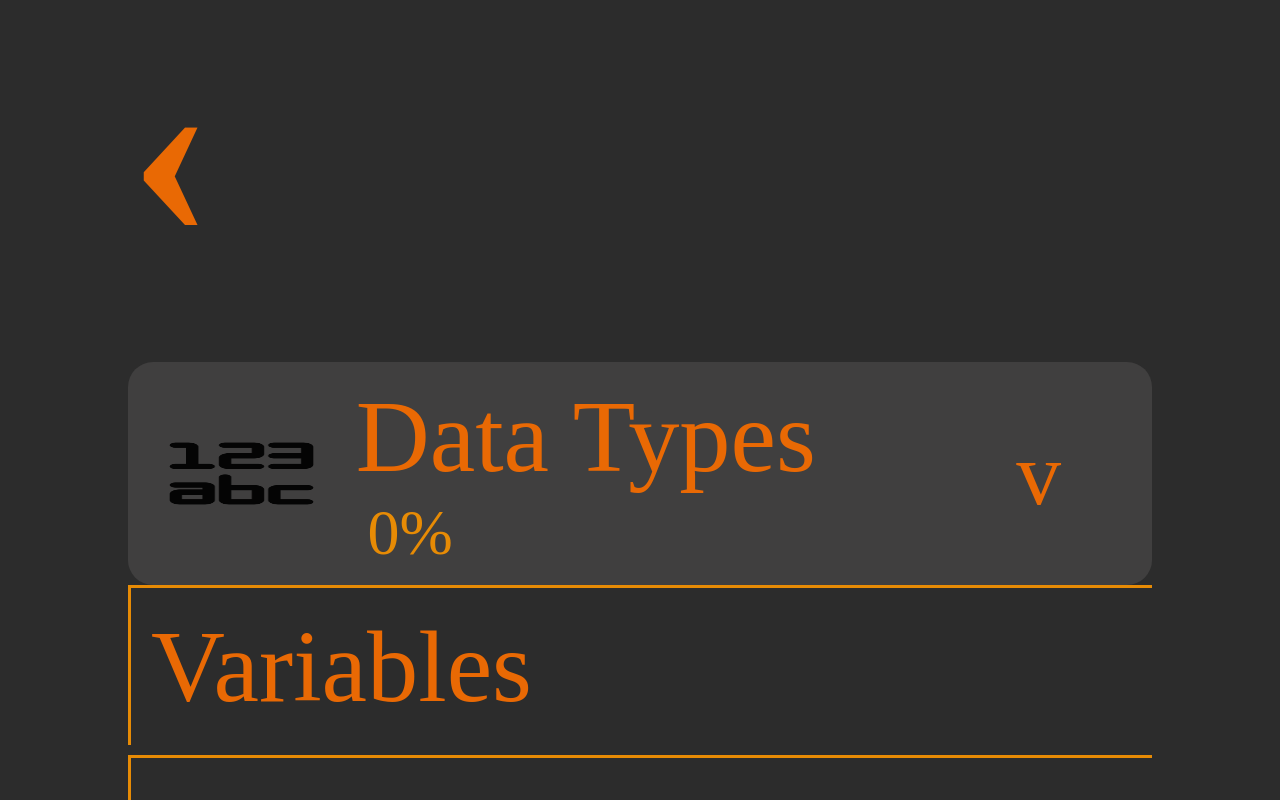
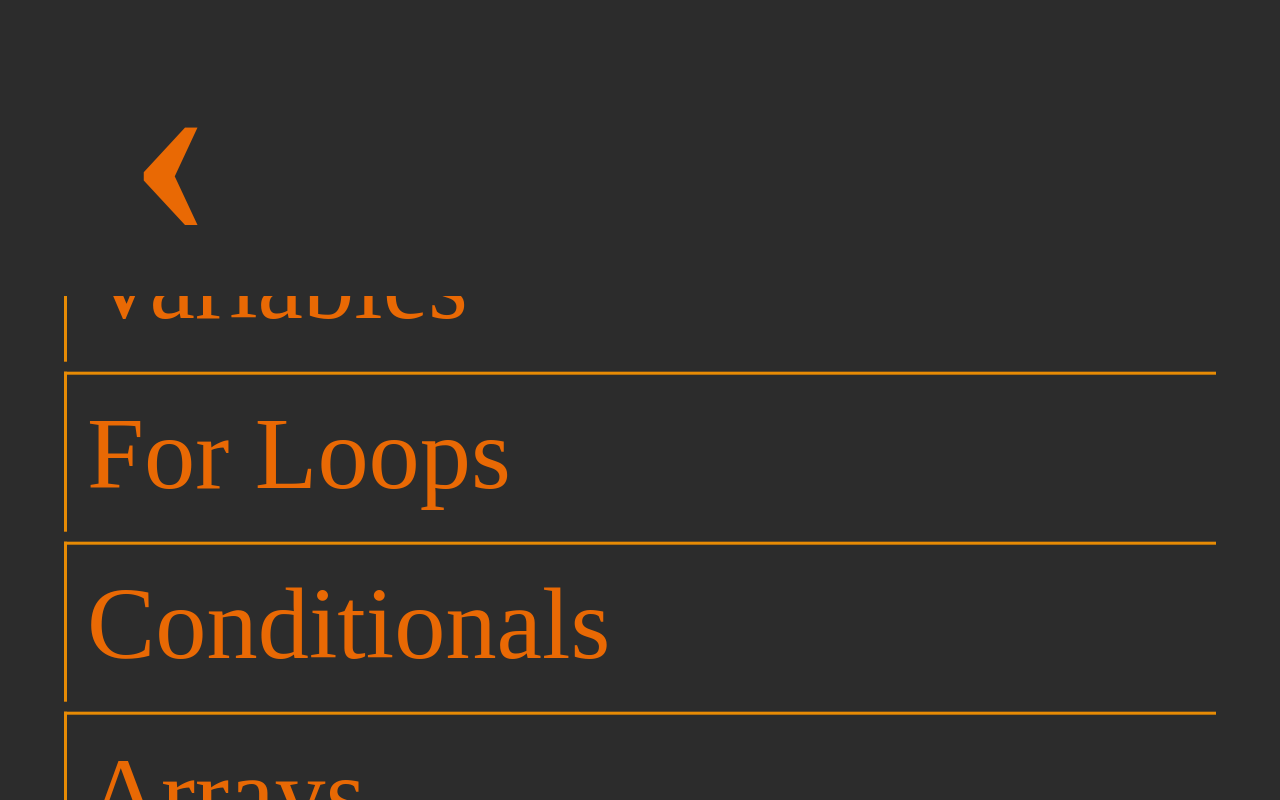
Before and after one commit to NinaEmiko/code-jawn, a React (Vite) app in the folder frontend/: page / in a window 1280 px wide. Both pictures are taken after a click on the picture 190 px from the left and 509 px from the top of the page. Shown: the top 800 px of the page. Built offline with nearby package versions, Linux system fonts and the light colour scheme; the HTML template or start-up script is replaced by a standard one; a web font is replaced by a local one.

Commit message:
Fixed lesson button styling

```diff
--- a/frontend/src/flow/3-languages/JavaSections.tsx
+++ b/frontend/src/flow/3-languages/JavaSections.tsx
@@ -13,7 +13,7 @@
 
   return (
    <>
-        {activeTab === "Java Lessons" &&
+      {activeTab === "Java Lessons" &&
             <SelectJavaLesson
               props={{
                 handleRedirectJavaLessons:handleRedirectJavaLessons,
--- a/frontend/src/flow/5-lessons/JavaLessons/JavaDataTypes/JavaDataTypesInts.tsx
+++ b/frontend/src/flow/5-lessons/JavaLessons/JavaDataTypes/JavaDataTypesInts.tsx
@@ -1,6 +1,4 @@
 import { useState } from "react";
-import Container from "../../../../components/Container"
-import Display from "../../../../components/Display"
 import JavaDataTypesIntsQuestion1 from "../../../6-questions/JavaQuestions/JavaDataTypesInts/JavaDataTypesIntsQuestion1";
 import JavaDataTypesIntsQuestion4 from "../../../6-questions/JavaQuestions/JavaDataTypesInts/JavaDataTypesIntsQuestion4";
 import ProgressTracker from "../../../../components/ProgressTracker";
@@ -25,10 +23,9 @@
     }
 
   return (
-    <Container>
+    <>
         <button className="back-btn-jawn" onClick={handleBackClick}>{"‹"}</button>
         <ProgressTracker props={{questionsAnswered:questionsAnswered,totalQuestions:2}}/>
-        <Display>
         <div className="parent-jawn">
             <div className="child-jawn">
             {questionsAnswered === 0 &&
@@ -48,8 +45,7 @@
                 }
             </div>
         </div>
-        </Display>
-    </Container>
+    </>
   )
 }
 
--- a/frontend/src/flow/5-lessons/JavaLessons/JavaDataTypes/JavaDataTypesStrings.tsx
+++ b/frontend/src/flow/5-lessons/JavaLessons/JavaDataTypes/JavaDataTypesStrings.tsx
@@ -1,6 +1,4 @@
 import { useState } from "react";
-import Container from "../../../../components/Container"
-import Display from "../../../../components/Display"
 import JavaDataTypesStringsQuestion1 from "../../../6-questions/JavaQuestions/JavaDataTypesStrings/JavaDataTypesStringsQuestion1";
 import JavaDataTypesStringsQuestion2 from "../../../6-questions/JavaQuestions/JavaDataTypesStrings/JavaDataTypesStringsQuestion2";
 import JavaDataTypesStringsQuestion3 from "../../../6-questions/JavaQuestions/JavaDataTypesStrings/JavaDataTypesStringsQuestion3";
@@ -27,10 +25,9 @@
     }
 
   return (
-    <Container>
+    <>
         <button className="back-btn-jawn" onClick={handleBackClick}>{"‹"}</button>
         <ProgressTracker props={{questionsAnswered:questionsAnswered,totalQuestions:4}}/>
-        <Display>
         <div className="parent-jawn">
             <div className="child-jawn">
             {questionsAnswered === 0 &&
@@ -55,8 +52,7 @@
                 }
             </div>
         </div>
-        </Display>
-    </Container>
+    </>
   )
 }
 
--- a/frontend/src/flow/5-lessons/JavaLessons/JavaVariables/JavaVariables.tsx
+++ b/frontend/src/flow/5-lessons/JavaLessons/JavaVariables/JavaVariables.tsx
@@ -1,6 +1,4 @@
 import { useState } from "react"
-import Container from "../../../../components/Container"
-import Display from "../../../../components/Display"
 import JavaVariableQuestion1 from "../../../6-questions/JavaQuestions/JavaVariablesQuestions.tsx/JavaVariableQuestion1"
 import JavaVariableQuestion2 from "../../../6-questions/JavaQuestions/JavaVariablesQuestions.tsx/JavaVariableQuestion2"
 import JavaVariableQuestion3 from "../../../6-questions/JavaQuestions/JavaVariablesQuestions.tsx/JavaVariableQuestion3"
@@ -29,8 +27,7 @@
 
 
   return (
-    <Container>
-        <Display>
+    <>
         <div className="parent-jawn">
             <div className="child-jawn">
                 {questionsAnswered === 0 &&
@@ -55,8 +52,7 @@
                 }
             </div>
         </div>
-        </Display>
-    </Container>
+    </>
   )
 }
 
--- a/frontend/src/styling/Display.css
+++ b/frontend/src/styling/Display.css
@@ -17,26 +17,17 @@
 
 /* PARENT */
 
-.parent-jawn-lessons{
-    position: relative;
-    width: 100%;
-    overflow: auto;
-    height: 100%;
-    margin-top: 15px;
-    margin-bottom: 15px;
-}
-.parent-jawn{
+.parent-jawn .parent-jawn-lessons{
     position: relative;
     height: 100%;
     width: 100%;
     overflow-y: hidden;
     overflow: auto;
-
 }
 
 /* CHILD */
 
-.child-jawn{
+.child-jawn, .child-jawn-lessons{
     align-items: center;
     justify-content: center;
     /* text-align: center; Messing up answer button styling */
@@ -45,16 +36,6 @@
     left: 50%;
     transform: translate(-50%, -50%);
     width: 90%;
-}
-
-.child-jawn-lessons{
-    text-align: center;
-    position: absolute;
-    top: 0;
-    left: 50%;
-    transform: translateX(-50%);
-    width: 80%;
-    box-sizing: border-box;
 }
 
 /* TEXT */
```
Lines whose indentation alone changed are shown as unchanged.
